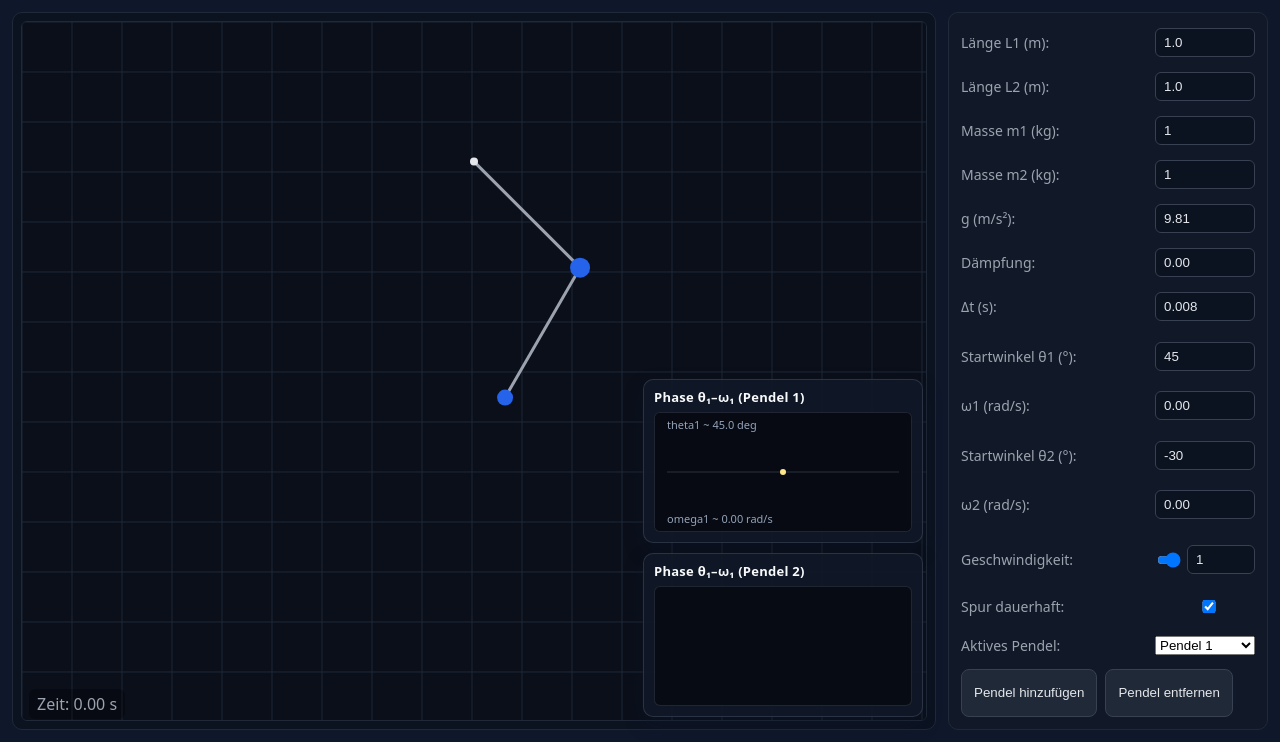
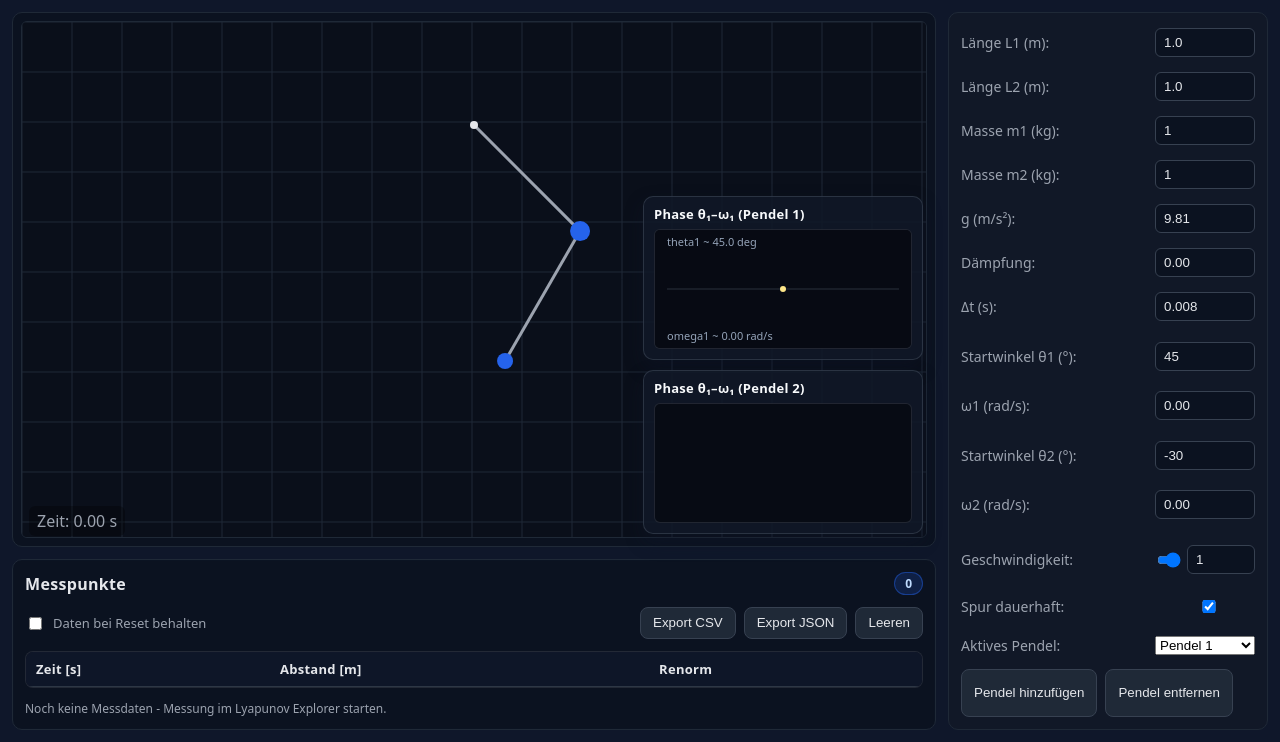
Before and after one commit to moin7111/Pendel-Simulation, a Flask app: page /pendel in a window 1280 px wide. Shown: the part 61-803 px from the top of the page. Run offline with Flask 3, Linux system fonts and the light colour scheme; lists and menus that the app fills with data are empty.

Commit message:
feat: Add measurement logging and export functionality (#19)
Co-authored-by: Cursor Agent <cursoragent@cursor.com>

```diff
--- a/static/sim.js
+++ b/static/sim.js
@@ -123,9 +123,26 @@ class PendulumSim {
     this.historySampleInterval = 0.02; // seconds between history samples
     this._historyAccumulator = 0;
     this.exportLog = [];
+    this.measurements = [];
+    this.measurementDisplayLimit = 500;
+    this.measurementFlushThreshold = 1000;
+    this.measurementPersist = false;
+    this._measurementBuffer = [];
+    this._measurementRenderQueue = [];
+    this._measurementRenderScheduled = false;
+    this._measurementElements = {
+      panel: null,
+      body: null,
+      count: null,
+      wrap: null,
+      empty: null,
+      clear: null,
+    };
+    this.measurementUploadUrl = null;
     this._clearHistories();
     this._bindInputs();
     this._setupLyapunov();
+    this._initMeasurementUI();
     this._syncInputsFromActiveSystem();
     this._recordSnapshot(0, true);
     this._draw();
@@ -158,6 +175,7 @@ class PendulumSim {
       this.mode = 'double';
       this._recordSnapshot(0, true);
       this._draw();
+      this._setMeasurementEmptyState(this.measurements.length > 0);
       if (this.lyapunov?.ready && !this.lyapunov.running) {
         this._updateLyapunovUI(undefined, 'Messung bereit');
       }
@@ -171,6 +189,7 @@ class PendulumSim {
       }
       this._recordSnapshot(0, true);
       this._draw();
+      this._setMeasurementEmptyState(this.measurements.length > 0);
     });
 
     // trails
@@ -249,7 +268,7 @@ class PendulumSim {
     if (this.running) return;
     this.running = true;
     if (this.lyapunov?.running) {
-      this._updateLyapunovUI(undefined, 'Messung l?uft');
+      this._updateLyapunovUI(undefined, 'Messung laeuft');
     }
     this.lastTs = performance.now();
     const loop = (ts) => {
@@ -742,6 +761,8 @@ class PendulumSim {
       sampleTimer: 0,
       renormTimer: 0,
       data: { time: [], log: [], lambda: [] },
+      measurements: this.measurements,
+      _renormSinceLastSample: false,
     };
 
     if (closeBtn) closeBtn.addEventListener('click', () => this._closeLyapunov());
@@ -762,6 +783,225 @@ class PendulumSim {
 
     this._drawLyapunovCharts(true);
     this._updateLyapunovUI();
+  }
+  _initMeasurementUI() {
+    const panel = document.getElementById('measurementPanel');
+    const body = document.getElementById('measurementTableBody');
+    const count = document.getElementById('measurementCount');
+    const wrap = document.getElementById('measurementTableWrap');
+    const empty = document.getElementById('measurementEmpty');
+    const clearBtn = document.getElementById('measurementClear');
+    this._measurementElements = { panel, body, count, wrap, empty, clear: clearBtn };
+
+    const persistCheckbox = document.getElementById('measurementPersist');
+    if (persistCheckbox) {
+      this.measurementPersist = !!persistCheckbox.checked;
+      persistCheckbox.addEventListener('change', (event) => {
+        this.measurementPersist = !!event.target.checked;
+      });
+    }
+
+    const exportCsvBtn = document.getElementById('measurementExportCsv');
+    if (exportCsvBtn) {
+      exportCsvBtn.addEventListener('click', () => this.exportMeasurementsAsCSV());
+    }
+    const exportJsonBtn = document.getElementById('measurementExportJson');
+    if (exportJsonBtn) {
+      exportJsonBtn.addEventListener('click', () => this.exportMeasurementsAsJSON());
+    }
+    if (clearBtn) {
+      clearBtn.addEventListener('click', () => this._clearMeasurements());
+      clearBtn.disabled = this.measurements.length === 0;
+    }
+
+    this._measurementRenderQueue = [];
+    this._measurementRenderScheduled = false;
+    this._renderMeasurementsFromSource();
+  }
+  _renderMeasurementsFromSource() {
+    const body = this._measurementElements.body;
+    if (!body) return;
+    body.innerHTML = '';
+    const slice = this.measurements.slice(-this.measurementDisplayLimit);
+    for (let i = 0; i < slice.length; i++) {
+      this._appendMeasurementRow(slice[i], body);
+    }
+    if (this._measurementElements.count) {
+      this._measurementElements.count.textContent = String(this.measurements.length);
+    }
+    this._setMeasurementEmptyState(this.measurements.length > 0);
+    const wrap = this._measurementElements.wrap;
+    if (wrap) {
+      wrap.scrollTop = wrap.scrollHeight;
+    }
+  }
+  _queueMeasurementRender(entry) {
+    if (!this._measurementElements.body) return;
+    this._measurementRenderQueue.push(entry);
+    if (this._measurementRenderScheduled) return;
+    this._measurementRenderScheduled = true;
+    requestAnimationFrame(() => this._flushMeasurementRenderQueue());
+  }
+  _flushMeasurementRenderQueue() {
+    const body = this._measurementElements.body;
+    if (!body) {
+      this._measurementRenderQueue = [];
+      this._measurementRenderScheduled = false;
+      return;
+    }
+    const wrap = this._measurementElements.wrap;
+    const limit = this.measurementDisplayLimit;
+    const autoScroll = wrap ? (wrap.scrollHeight - wrap.clientHeight - wrap.scrollTop) <= 16 : false;
+    for (let i = 0; i < this._measurementRenderQueue.length; i++) {
+      this._appendMeasurementRow(this._measurementRenderQueue[i], body);
+      while (body.rows && body.rows.length > limit) {
+        body.deleteRow(0);
+      }
+    }
+    this._measurementRenderQueue = [];
+    this._measurementRenderScheduled = false;
+    if (this._measurementElements.count) {
+      this._measurementElements.count.textContent = String(this.measurements.length);
+    }
+    this._setMeasurementEmptyState(this.measurements.length > 0);
+    if (wrap && autoScroll) {
+      wrap.scrollTop = wrap.scrollHeight;
+    }
+  }
+  _appendMeasurementRow(entry, bodyOverride) {
+    const body = bodyOverride || this._measurementElements.body;
+    if (!body) return;
+    const tr = document.createElement('tr');
+    if (entry.renorm) tr.classList.add('renorm');
+    const timeCell = document.createElement('td');
+    const timeFixed = Number.isFinite(entry.t) ? entry.t.toFixed(2) : 'N/A';
+    timeCell.textContent = timeFixed;
+    if (Number.isFinite(entry.t)) {
+      timeCell.title = entry.t.toFixed(4);
+    }
+    const distCell = document.createElement('td');
+    if (Number.isFinite(entry.dist)) {
+      distCell.textContent = entry.dist.toFixed(2);
+      distCell.title = entry.dist.toPrecision(6);
+    } else {
+      distCell.textContent = 'N/A';
+    }
+    const renormCell = document.createElement('td');
+    renormCell.textContent = entry.renorm ? 'Ja' : '-';
+    if (entry.renorm) {
+      renormCell.setAttribute('aria-label', 'Renormierung');
+    }
+    tr.appendChild(timeCell);
+    tr.appendChild(distCell);
+    tr.appendChild(renormCell);
+    body.appendChild(tr);
+  }
+  _setMeasurementEmptyState(hasData) {
+    const panel = this._measurementElements.panel;
+    if (panel) {
+      panel.setAttribute('data-has-data', hasData ? 'true' : 'false');
+    }
+    const empty = this._measurementElements.empty;
+    if (empty) {
+      if (hasData) {
+        empty.textContent = '';
+      } else {
+        empty.textContent = this.mode === 'double'
+          ? 'Noch keine Messdaten - Messung im Lyapunov Explorer starten.'
+          : 'Messdaten nur im Doppelpendel-Modus verfuegbar.';
+      }
+    }
+    const clearBtn = this._measurementElements.clear;
+    if (clearBtn) {
+      clearBtn.disabled = !hasData;
+    }
+  }
+  _clearMeasurements() {
+    this.measurements.length = 0;
+    this._measurementBuffer = [];
+    if (this.lyapunov) {
+      this.lyapunov.measurements = this.measurements;
+      this.lyapunov._renormSinceLastSample = false;
+    }
+    this._measurementRenderQueue = [];
+    this._measurementRenderScheduled = false;
+    this._renderMeasurementsFromSource();
+  }
+  _recordMeasurement(timestamp, distance, renorm) {
+    if (!Number.isFinite(timestamp) || !Number.isFinite(distance)) return;
+    const entry = {
+      t: Number(timestamp.toFixed(4)),
+      dist: Number(distance.toPrecision(6)),
+      renorm: !!renorm,
+    };
+    this.measurements.push(entry);
+    this._measurementBuffer.push(entry);
+    const maxStored = 100000;
+    const pruneThreshold = maxStored + 20000;
+    if (this.measurements.length > pruneThreshold) {
+      this.measurements.splice(0, this.measurements.length - maxStored);
+    }
+    if (this._measurementBuffer.length >= this.measurementFlushThreshold) {
+      this._maybeUploadMeasurementChunk();
+    }
+    this._queueMeasurementRender(entry);
+  }
+  async _maybeUploadMeasurementChunk() {
+    if (!this.measurementUploadUrl) {
+      if (this._measurementBuffer.length > this.measurementFlushThreshold) {
+        this._measurementBuffer.splice(0, this._measurementBuffer.length - this.measurementFlushThreshold);
+      }
+      return;
+    }
+    const payload = this._measurementBuffer.slice();
+    const body = JSON.stringify(payload);
+    try {
+      const res = await fetch(this.measurementUploadUrl, {
+        method: 'POST',
+        headers: { 'Content-Type': 'application/json' },
+        body,
+      });
+      if (!res.ok) throw new Error(`Upload failed (${res.status})`);
+      this._measurementBuffer = [];
+    } catch (err) {
+      console.warn('Messdaten konnten nicht hochgeladen werden:', err);
+      if (this._measurementBuffer.length > this.measurementFlushThreshold * 2) {
+        this._measurementBuffer.splice(0, this._measurementBuffer.length - this.measurementFlushThreshold * 2);
+      }
+    }
+  }
+  exportMeasurementsAsCSV() {
+    if (!this.measurements.length) return;
+    const header = 'time_s,distance_m,renorm\n';
+    const lines = this.measurements.map((entry) => {
+      const time = Number.isFinite(entry.t) ? entry.t.toFixed(4) : '';
+      const dist = Number.isFinite(entry.dist) ? entry.dist.toPrecision(6) : '';
+      const renorm = entry.renorm ? '1' : '0';
+      return `${time},${dist},${renorm}`;
+    });
+    const modeLabel = this.mode === 'double' ? 'double' : 'single';
+    const stamp = new Date().toISOString().replace(/[:T]/g, '-').split('.')[0];
+    this._downloadMeasurementBlob(`pendulum-measurements-${modeLabel}-${stamp}.csv`, 'text/csv;charset=utf-8;', header + lines.join('\n'));
+  }
+  exportMeasurementsAsJSON() {
+    if (!this.measurements.length) return;
+    const payload = JSON.stringify(this.measurements, null, 2);
+    const modeLabel = this.mode === 'double' ? 'double' : 'single';
+    const stamp = new Date().toISOString().replace(/[:T]/g, '-').split('.')[0];
+    this._downloadMeasurementBlob(`pendulum-measurements-${modeLabel}-${stamp}.json`, 'application/json', payload);
+  }
+  _downloadMeasurementBlob(filename, mime, content) {
+    try {
+      const blob = new Blob([content], { type: mime });
+      const url = URL.createObjectURL(blob);
+      const link = document.createElement('a');
+      link.href = url;
+      link.download = filename;
+      link.click();
+      URL.revokeObjectURL(url);
+    } catch (err) {
+      console.error('Download fehlgeschlagen:', err);
+    }
   }
   _openLyapunov() {
     const L = this.lyapunov;
@@ -786,7 +1026,7 @@ class PendulumSim {
     const L = this.lyapunov;
     if (!L) return;
     if (this.mode !== 'double') {
-      this._updateLyapunovUI(undefined, 'Nur im Doppelpendel-Modus verf?gbar');
+      this._updateLyapunovUI(undefined, 'Nur im Doppelpendel-Modus verfuegbar');
       return;
     }
     const sys = this.systems[this.activeSystemIndex] || this.systems[0];
@@ -830,9 +1070,16 @@ class PendulumSim {
     L.data = { time: [], log: [], lambda: [] };
     L.running = true;
     L.ready = true;
+    L._renormSinceLastSample = false;
+
+    if (!this.measurementPersist) {
+      this._clearMeasurements();
+    } else {
+      this._setMeasurementEmptyState(this.measurements.length > 0);
+    }
 
     this._drawLyapunovCharts(true);
-    this._updateLyapunovUI(delta0, 'Messung l?uft');
+    this._updateLyapunovUI(delta0, 'Messung laeuft');
 
     if (autoStart && !this.running) {
       this.start();
@@ -842,6 +1089,11 @@ class PendulumSim {
     const L = this.lyapunov;
     if (!L) return;
     L.running = false;
+    if (!this.measurementPersist) {
+      this._clearMeasurements();
+    } else {
+      this._setMeasurementEmptyState(this.measurements.length > 0);
+    }
     this._updateLyapunovUI(undefined, message ?? 'Messung pausiert');
   }
   _resetLyapunov() {
@@ -862,6 +1114,12 @@ class PendulumSim {
     L.sampleTimer = 0;
     L.renormTimer = 0;
     L.data = { time: [], log: [], lambda: [] };
+    L._renormSinceLastSample = false;
+    if (!this.measurementPersist) {
+      this._clearMeasurements();
+    } else {
+      this._setMeasurementEmptyState(this.measurements.length > 0);
+    }
     this._drawLyapunovCharts(true);
     this._updateLyapunovUI();
   }
@@ -904,6 +1162,7 @@ class PendulumSim {
       this._lyapunovRenormalize(diff);
       distance = L.delta0;
       L.lastDistance = L.delta0;
+      L._renormSinceLastSample = true;
     }
 
     const sampleRaw = Number.parseFloat(L.sampleInput?.value ?? '40');
@@ -922,6 +1181,8 @@ class PendulumSim {
         L.data.log.shift();
         L.data.lambda.shift();
       }
+      this._recordMeasurement(this.time, distance, L._renormSinceLastSample);
+      L._renormSinceLastSample = false;
       this._drawLyapunovCharts();
     }
 
@@ -1147,7 +1408,7 @@ class PendulumSim {
       if (overrideStatus) {
         statusText = overrideStatus;
       } else if (L.running && this.running) {
-        statusText = 'Messung l?uft';
+        statusText = 'Messung laeuft';
       } else if (L.running && !this.running) {
         statusText = 'Pausiert (Simulation gestoppt)';
       } else if (L.ready) {
--- a/static/styles.css
+++ b/static/styles.css
@@ -7,7 +7,9 @@ nav { display: flex; gap: 8px; flex-wrap: wrap; }
 .btn { background: #1f2937; color: var(--text); border: 1px solid #374151; padding: 8px 12px; border-radius: 8px; cursor: pointer; }
 .btn:hover { background: #2b3546; }
 .btn.primary { background: var(--primary); border-color: #1e40af; }
-.app-main { display: grid; grid-template-columns: 1fr 320px; gap: 12px; padding: 12px; height: calc(100% - 58px); }
+.app-main { display: grid; grid-template-columns: minmax(0, 1fr) 320px; gap: 12px; padding: 12px; height: calc(100% - 58px); }
+.visualization-column { display: grid; grid-template-rows: minmax(0, 1fr) auto; gap: 12px; min-height: 0; }
+.visualization-column .canvas-wrap { min-height: 0; }
 .canvas-wrap { position: relative; background: #0b1220; border: 1px solid #1f2937; border-radius: 10px; padding: 8px; display: flex; align-items: center; justify-content: center; }
 canvas { background: #0a0f1a; width: 100%; height: 100%; max-height: 100%; border-radius: 6px; border: 1px solid #1f2937; }
 .time-display { position: absolute; left: 16px; bottom: 10px; color: var(--muted); background: rgba(0,0,0,.3); padding: 4px 8px; border-radius: 6px; font-variant-numeric: tabular-nums; }
@@ -15,6 +17,26 @@ canvas { background: #0a0f1a; width: 100%; height: 100%; max-height: 100%; borde
 .mini-chart { background: rgba(17,24,39,0.88); border: 1px solid rgba(148,163,184,0.2); border-radius: 10px; padding: 8px 10px 10px; display: grid; gap: 6px; box-shadow: 0 8px 18px rgba(15,23,42,0.4); }
 .mini-chart header { font-size: 13px; font-weight: 600; color: #f8fafc; letter-spacing: .02em; }
 .mini-chart canvas { width: 100%; height: 120px; border-radius: 6px; border: 1px solid rgba(148,163,184,0.18); background: rgba(8,11,20,0.95); }
+.measurement-panel { background: #0b1220; border: 1px solid #1f2937; border-radius: 10px; padding: 12px; display: grid; gap: 12px; min-height: 0; box-shadow: inset 0 0 0 1px rgba(15,23,42,0.25); }
+.measurement-header { display: flex; align-items: center; justify-content: space-between; gap: 12px; }
+.measurement-header h2 { margin: 0; font-size: 16px; letter-spacing: .02em; }
+.measurement-count { background: rgba(37,99,235,0.18); color: #bfdbfe; border: 1px solid rgba(37,99,235,0.45); border-radius: 999px; padding: 2px 10px; font-size: 12px; font-weight: 600; }
+.measurement-toolbar { display: flex; flex-wrap: wrap; gap: 12px; align-items: center; justify-content: space-between; }
+.measurement-actions { display: flex; flex-wrap: wrap; gap: 8px; }
+.measurement-persist { display: flex; align-items: center; gap: 8px; font-size: 13px; color: var(--muted); }
+.measurement-panel label { display: inline-flex; align-items: center; gap: 6px; font-size: 13px; color: var(--muted); padding: 0; border: 0; background: none; }
+.measurement-panel input[type="checkbox"] { width: auto; }
+.measurement-table-wrap { max-height: 240px; overflow: auto; border: 1px solid rgba(148,163,184,0.18); border-radius: 8px; background: rgba(10,15,24,0.65); box-shadow: inset 0 0 0 1px rgba(15,23,42,0.35); }
+.measurement-table { width: 100%; border-collapse: collapse; font-size: 13px; color: #e5e7eb; }
+.measurement-table thead th { position: sticky; top: 0; background: rgba(15,23,42,0.95); text-align: left; padding: 8px 10px; border-bottom: 1px solid rgba(148,163,184,0.25); font-weight: 600; letter-spacing: .02em; }
+.measurement-table tbody td { padding: 6px 10px; border-bottom: 1px solid rgba(148,163,184,0.15); font-variant-numeric: tabular-nums; }
+.measurement-table tbody tr:nth-child(odd) { background: rgba(15,23,42,0.35); }
+.measurement-table tbody tr.renorm td { color: #fcd34d; }
+.measurement-table tbody tr.renorm td:last-child::before { content: '\25CF'; margin-right: 6px; color: #fbbf24; }
+.measurement-empty { margin: 0; font-size: 12px; color: var(--muted); }
+.measurement-panel[data-has-data="true"] .measurement-empty { display: none; }
+.measurement-panel[data-has-data="false"] .measurement-empty { display: block; }
+.measurement-panel .btn { min-height: 32px; padding: 6px 12px; }
 .lyapunov-overlay { position: fixed; inset: 0; z-index: 120; display: flex; align-items: center; justify-content: center; }
 .lyapunov-overlay[hidden] { display: none !important; }
 .lyapunov-overlay .overlay-backdrop { position: absolute; inset: 0; background: rgba(8,11,20,0.75); backdrop-filter: blur(3px); }
--- a/templates/index.html
+++ b/templates/index.html
@@ -25,7 +25,8 @@
     </header>
 
     <main class="app-main">
-      <section class="canvas-wrap">
+      <section class="visualization-column">
+        <div class="canvas-wrap">
           <canvas id="pendulumCanvas" width="900" height="600"></canvas>
           <div class="time-display">Zeit: <span id="timeValue">0.00</span> s</div>
           <div class="mini-panels">
@@ -48,6 +49,37 @@
               ></canvas>
             </div>
           </div>
+        </div>
+        <section class="measurement-panel" id="measurementPanel" aria-live="polite" data-has-data="false">
+          <header class="measurement-header">
+            <h2>Messpunkte</h2>
+            <span class="measurement-count" id="measurementCount">0</span>
+          </header>
+          <div class="measurement-toolbar">
+            <div class="measurement-persist">
+              <input type="checkbox" id="measurementPersist" />
+              <label for="measurementPersist">Daten bei Reset behalten</label>
+            </div>
+            <div class="measurement-actions">
+              <button type="button" id="measurementExportCsv" class="btn">Export CSV</button>
+              <button type="button" id="measurementExportJson" class="btn">Export JSON</button>
+              <button type="button" id="measurementClear" class="btn">Leeren</button>
+            </div>
+          </div>
+          <div class="measurement-table-wrap" id="measurementTableWrap">
+            <table class="measurement-table" aria-describedby="measurementEmpty">
+              <thead>
+                <tr>
+                  <th scope="col">Zeit [s]</th>
+                  <th scope="col">Abstand [m]</th>
+                  <th scope="col">Renorm</th>
+                </tr>
+              </thead>
+              <tbody id="measurementTableBody"></tbody>
+            </table>
+          </div>
+          <p class="measurement-empty" id="measurementEmpty">Noch keine Messdaten - Messung im Lyapunov Explorer starten.</p>
+        </section>
       </section>
       <aside class="controls">
         <div class="control-group">
```
Lines whose indentation alone changed are shown as unchanged.
